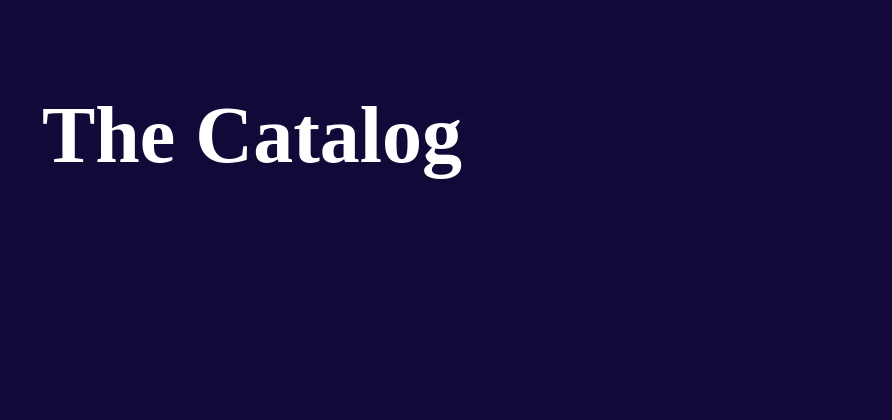
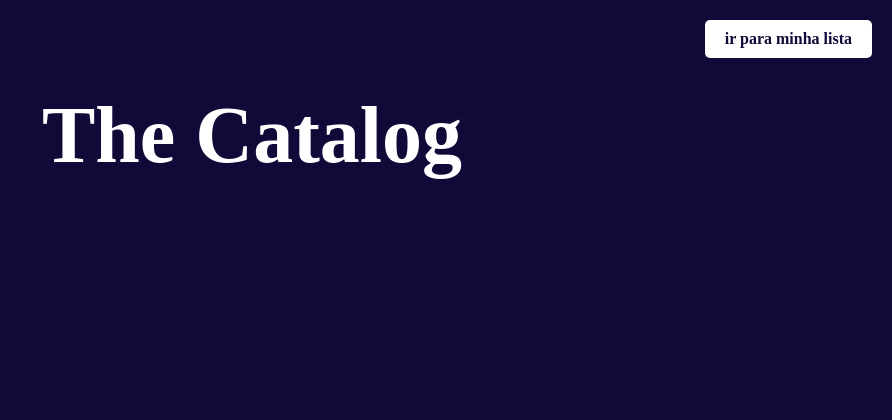
Before and after one commit to pudinohehe/The-Catalog, a Flask app: page / in a window 1280 px wide. Shown: the top 420 px of the page, without its empty margins (388-1280 px from the left). Run offline with Flask 3, Linux system fonts and the light colour scheme.

Commit message:
create the link to go to Minha-Lista page

```diff
--- a/static/base.css
+++ b/static/base.css
@@ -9,3 +9,16 @@ body {
     margin: 0;
 
 }
+
+.linklista {
+    position: absolute;
+    top: 0;
+    right: 0;
+    margin: 20px;
+    padding: 10px 20px;
+    background-color: #fff;
+    color: #130939;
+    text-decoration: none;
+    border-radius: 5px;
+    font-weight: bold;
+}
--- a/templates/Minha-Lista.html
+++ b/templates/Minha-Lista.html
@@ -7,3 +7,6 @@
 {% endblock %}
 
 {% block content %}
+<h1>Minha Lista</h1>
+
+{% endblock %}
--- a/templates/base.html
+++ b/templates/base.html
@@ -8,6 +8,8 @@
     <title>{% block title %}The Catalog{% endblock %}</title>
 </head>
 <body>
+    <a class="linklista" href="{{ url_for('minha_lista') }}" target="_self">
+        ir para minha lista </a>
     {% block content %}{% endblock %}
 </body>
 </html>
```
